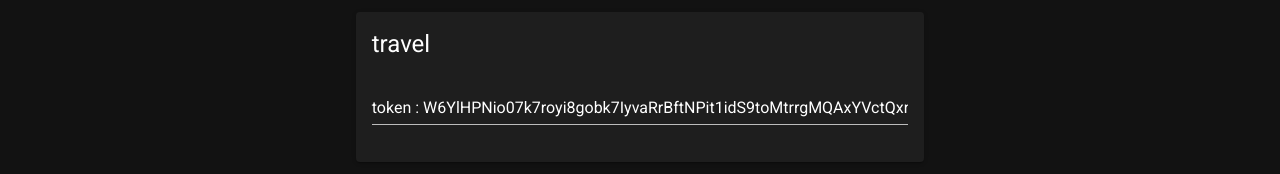
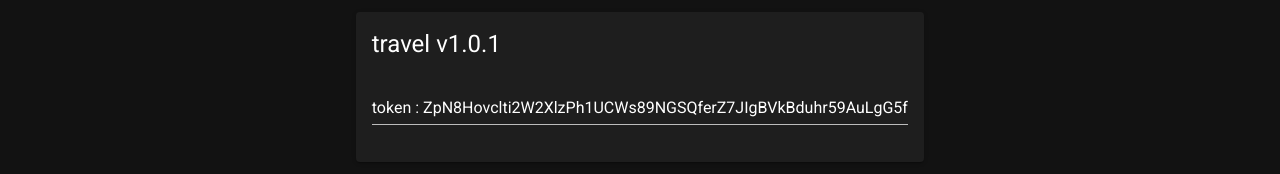
Before and after one commit to mtj2011/project_x, a Nuxt app: page / in a window 1280 px wide. Shown: the top 174 px of the page. Built offline with nearby package versions, Linux system fonts and the light colour scheme.

Commit message:
リクエストをある程度、ランダムにする

```diff
--- a/pages/index.vue
+++ b/pages/index.vue
@@ -3,7 +3,7 @@
     <v-col cols="12" sm="8" md="6">
       <v-card>
         <v-card-title class="headline">
-          travel
+          travel v1.0.1
         </v-card-title>
         <v-card-text>
           <div>
@@ -44,7 +44,7 @@ export default {
   data() {
     return {
       reqestData: {},
-      token: 'W6YlHPNio07k7royi8gobk7IyvaRrBftNPit1idS9toMtrrgMQAxYVctQxme',
+      token: 'ZpN8Hovclti2W2XlzPh1UCWs89NGSQferZ7JIgBVkBduhr59AuLgG5fPgVI4',
       exp: '-',
       gold: '-',
       text: '-',
@@ -60,15 +60,19 @@ export default {
       }
 
       this.playBtnName = 'Wait'
-      this.reqestData = {
-        "api_token": this.token,
-        "d_1": 141,
-        "d_2": 246,
-        "s": false
-      }
+
 
       this.api()
       this.timer = setTimeout(this.api, this.interval)
+    },
+    getCreateReqest() {
+      const sec = new Date().getSeconds()
+      return {
+        "api_token": this.token,
+        "d_1": 120 + sec,
+        "d_2": 220 + sec,
+        "s": false
+      }
     },
     api() {
       this.playBtnName = 'Wait'
@@ -76,7 +80,7 @@ export default {
         method: 'POST',
         url: 'https://api.simple-mmo.com/api/travel/perform/f4g5l4l3k',
         headers: {'Access-Control-Allow-Origin': '*'},
-        data: this.reqestData
+        data: this.getCreateReqest()
       }).then((res) => {
         console.log("result", res)
         this.playBtnName = 'Attack'
```
